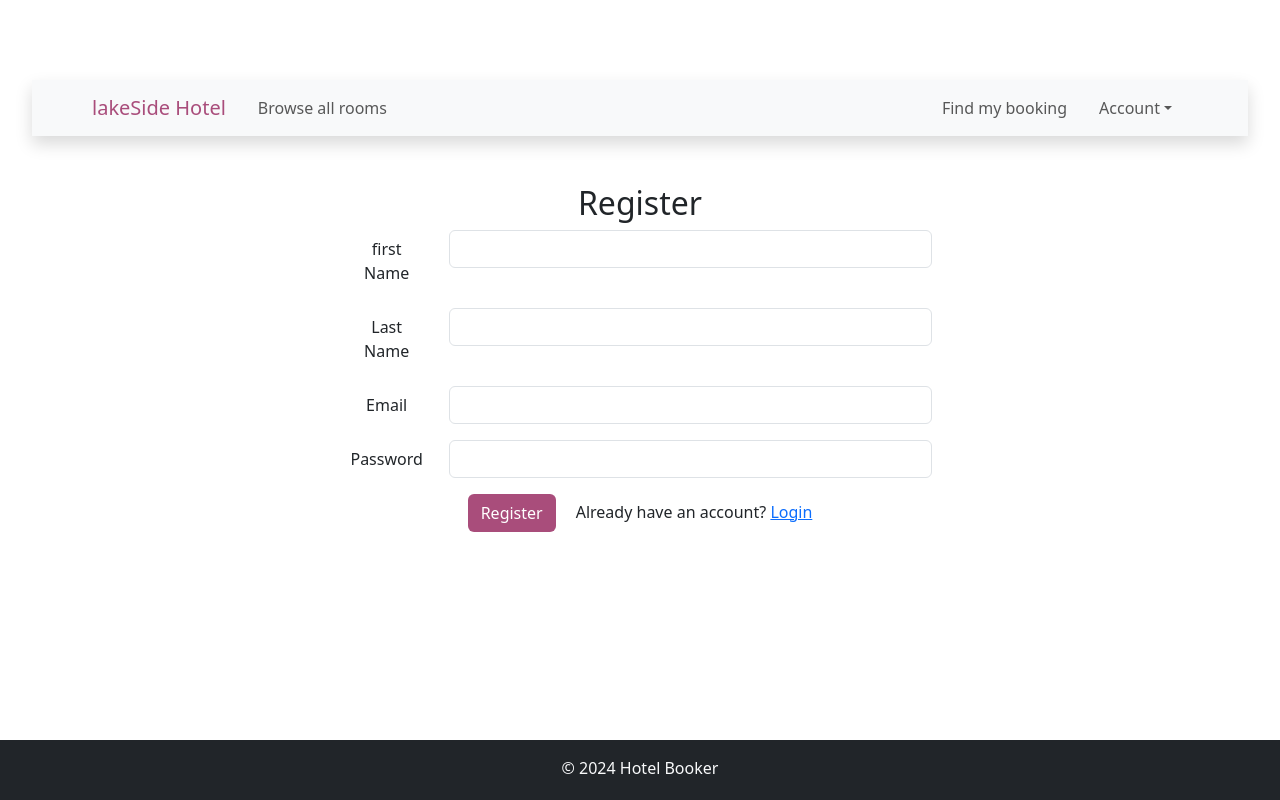
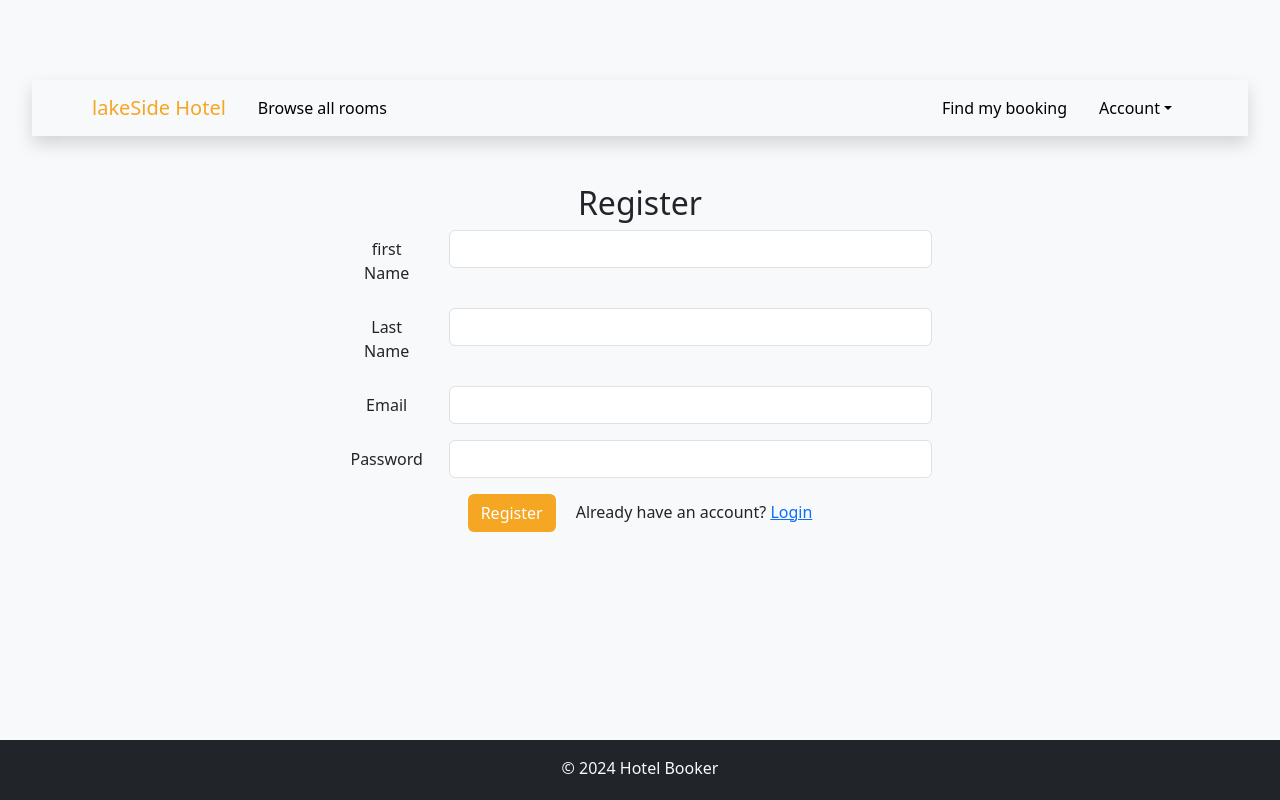
Before and after one commit to laggerk24/HotelBooking, a React (Vite) app in the folder Client/: page /register in a window 1280 px wide. Built offline with nearby package versions, Linux system fonts and the light colour scheme.

Commit message:
Css Updates

```diff
--- a/Client/src/index.css
+++ b/Client/src/index.css
@@ -1,19 +1,25 @@
 body {
   min-height: 100vh;
   padding-bottom: 50px;
+  background-color: #f8f9fa;
 }
 
 .card {
-  opacity: 0.9;
+  opacity: 0.95;
+  background-color: #ffffff;
+  border-radius: 8px;
+  box-shadow: 0 4px 8px rgba(0, 0, 0, 0.1);
 }
 
 /* Navigation bar definitions */
 .navbar {
   padding: 0;
+  background-color: #4A90E2;
 }
 
 .navbar .navbar-nav .nav-link {
   padding: 1em;
+  color: #000000;
 }
 
 .navbar .navbar-nav .nav-item {
@@ -26,7 +32,7 @@ body {
   left: 0;
   right: 0;
   content: '';
-  background-color: rgb(169, 77, 123);
+  background-color: #F5A623;
   width: 0;
   margin: 0 auto;
   height: 4px;
@@ -38,11 +44,11 @@ body {
 }
 
 .navbar-dark .navbar-nav .nav-link {
-  color: rgb(25, 24, 24);
+  color: #ffffff;
 }
 
 .navbar-dark .navbar-brand {
-  color: rgb(25, 24, 24);
+  color: #ffffff;
 }
 
 @media screen and (min-width: 992px) {
@@ -59,37 +65,34 @@ body {
   }
 }
 
-/* Hotel custom color */
+/* Custom button color */
 .btn-hotel {
-  background-color: rgb(169, 77, 123);
+  background-color: #F5A623;
   color: #fff;
 }
 
 .btn-hotel:hover {
-  background-color: rgb(137, 127, 132);
+  background-color: #F8E71C;
   color: #fff;
   transition: 0.7s;
   outline-color: transparent;
   outline-style: solid;
-
 }
 
 .hotel-color {
-  color: rgb(169, 77, 123);
+  color: #F5A623;
 }
 
 .room-price {
-  color: darkgoldenrod;
+  color: #D0021B;
   font-family: 'Courier New', Courier, monospace;
   font-size: medium;
 }
 
 .vertical-rule {
-  border-left: '0.5px solid black';
-  height: '100vh'
+  border-left: 1px solid #4A4A4A;
+  height: 100vh;
 }
-
-
 
 .parallax {
   background-image: url("./assets/images/parrall.jpg");
@@ -240,9 +243,11 @@ h2 {
   left: 0;
   bottom: 0;
   width: 100%;
-  background-color: #f5f5f5;
+  background-color: #4A4A4A;
+  color: #ffffff;
   height: 60px;
   text-align: center;
+  padding: 1em;
 }
 
 @media (min-width: 1200px) {
```
